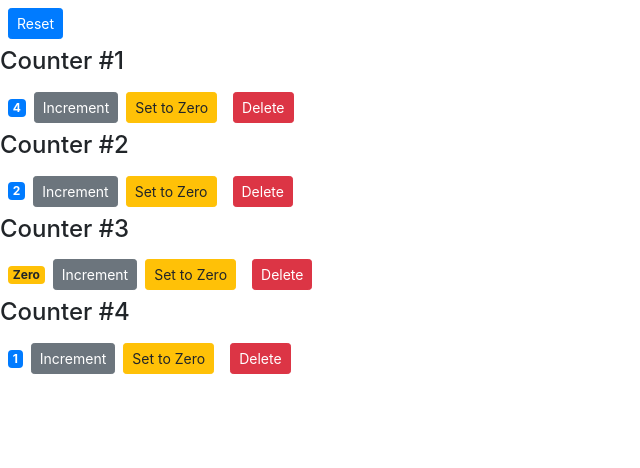
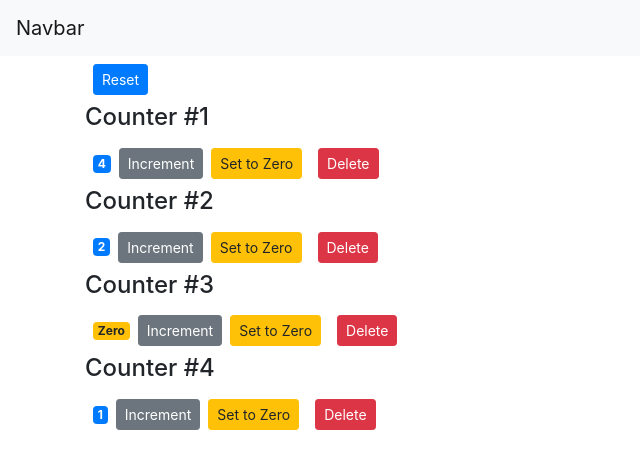
Before and after one commit to PresentProgrammer/sandbox, a React (Create React App) app in the folder react-basics/: page / in a window 1280 px wide. Shown: the top 468 px of the page, without its empty margins (0-640 px from the left). Built offline with nearby package versions, Linux system fonts and the light colour scheme.

Commit message:
- Add Navbar and App components.

```diff
--- /dev/null
+++ b/react-basics/src/components/App.jsx
@@ -0,0 +1,19 @@
+import React, {Component} from 'react';
+import Navbar from './navbar';
+import Counters from './counters';
+
+class App extends Component {
+
+    render() {
+        return (
+            <React.Fragment>
+                <Navbar/>
+                <main className="container">
+                    <Counters/>
+                </main>
+            </React.Fragment>
+        );
+    }
+}
+
+export default App;
--- /dev/null
+++ b/react-basics/src/components/navbar.jsx
@@ -0,0 +1,17 @@
+import React, {Component} from 'react';
+
+class Navbar extends Component {
+
+    /**
+     * Taken from https://getbootstrap.com/docs/4.1/components/navbar#brand
+     */
+    render() {
+        return (
+            <nav className="navbar navbar-light bg-light">
+                <a className="navbar-brand" href="#">Navbar</a>
+            </nav>
+        );
+    }
+}
+
+export default Navbar;
--- a/react-basics/src/index.js
+++ b/react-basics/src/index.js
@@ -1,6 +1,6 @@
 import React from 'react';
 import ReactDOM from 'react-dom';
 import 'bootstrap/dist/css/bootstrap.css'
-import Counters from './components/counters';
+import App from './components/App';
 
-ReactDOM.render(<Counters />, document.getElementById('root'));
+ReactDOM.render(<App />, document.getElementById('root'));
```
